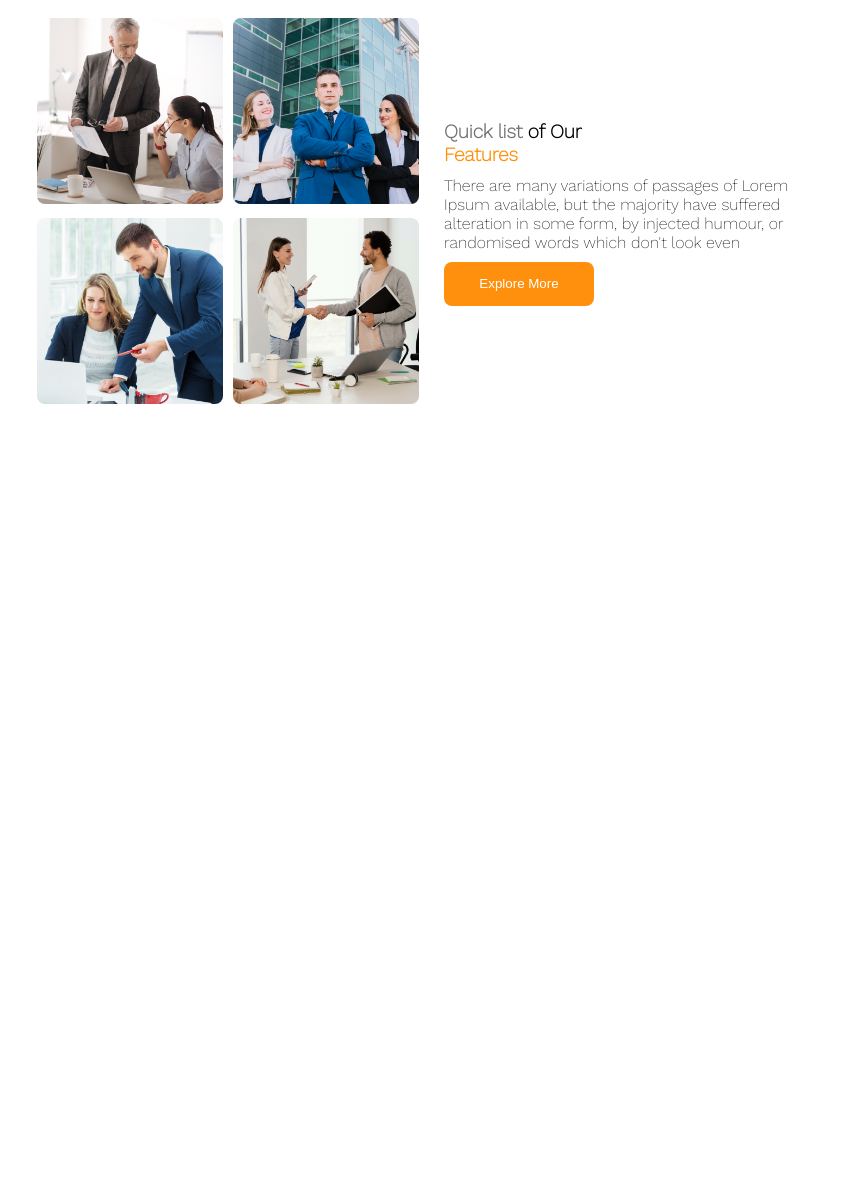
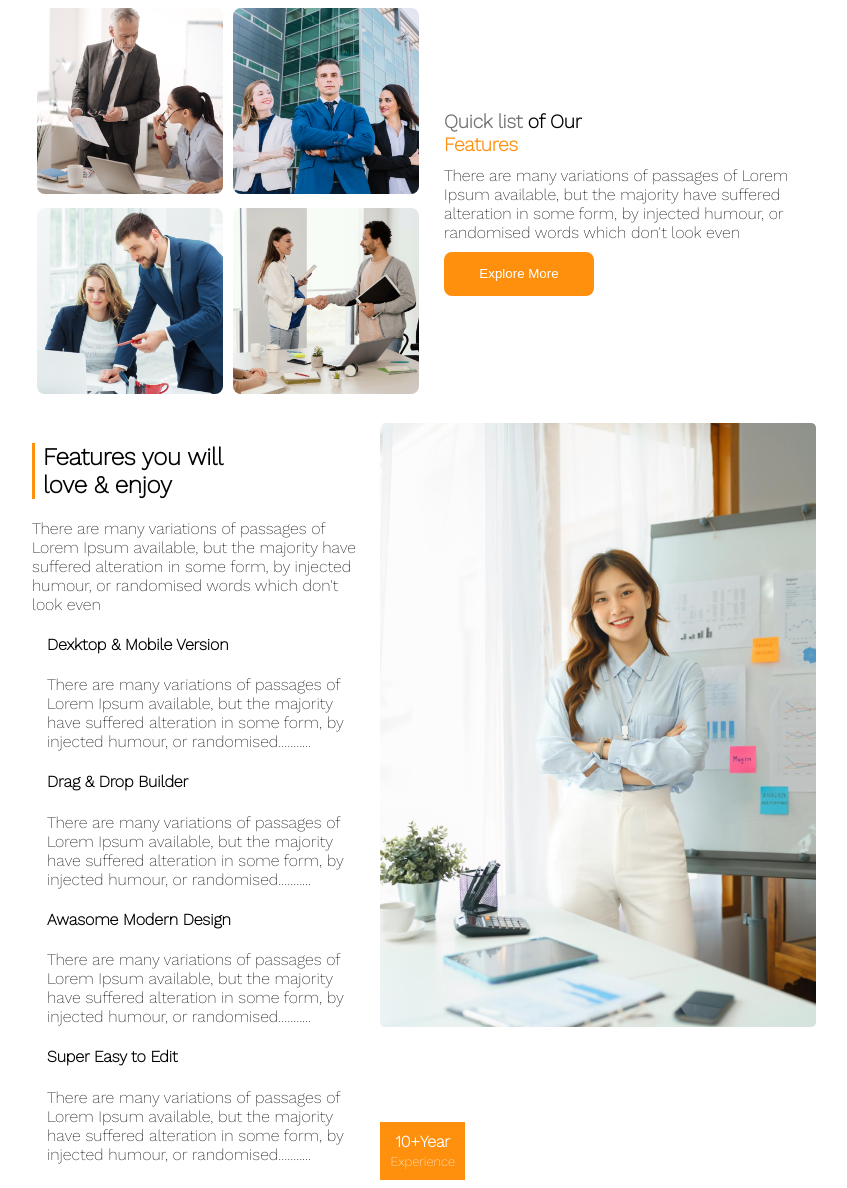
Before and after one commit to Nazmul-Huq/architects-website, a plain HTML site: page index.html in a window 1280 px wide. Shown: the part 736-1924 px from the top of the page, without its empty margins (216-1063 px from the left). Before the commit the page ends 1157 px from the top, so only its background shows below. Drawn offline with nearby package versions, Linux system fonts and the light colour scheme.

Commit message:
loving feature section done

```diff
--- a/index.html
+++ b/index.html
@@ -69,6 +69,38 @@
                 <button class="explore-more-button">Explore More</button>
             </div>
         </section>
+        <section class="loving-features">
+            <div class="loving-features-content">
+                <div class="loving-features-header">
+                    <h1>Features you will <br>love & enjoy</h1>
+                    <p>There are many variations of passages of Lorem Ipsum available, but the majority have suffered alteration in some form, by injected humour, or randomised words which don't look even</p>
+                </div>
+                <div class="loving-features-items">
+                    <div class="loving-feature-item">
+                        <h4>Dexktop & Mobile Version</h4>
+                        <p>There are many variations of passages of Lorem Ipsum available, but the majority have suffered alteration in some form, by injected humour, or randomised...........</p>
+                    </div>
+                    <div class="loving-feature-item">
+                        <h4>Drag & Drop Builder</h4>
+                        <p>There are many variations of passages of Lorem Ipsum available, but the majority have suffered alteration in some form, by injected humour, or randomised...........</p>
+                    </div>
+                    <div class="loving-feature-item">
+                        <h4>Awasome Modern Design</h4>
+                        <p>There are many variations of passages of Lorem Ipsum available, but the majority have suffered alteration in some form, by injected humour, or randomised...........</p>
+                    </div>
+                    <div class="loving-feature-item">
+                        <h4>Super Easy to Edit</h4>
+                        <p>There are many variations of passages of Lorem Ipsum available, but the majority have suffered alteration in some form, by injected humour, or randomised...........</p>
+                    </div>
+                </div>
+            </div>
+            <div class="loving-feature-image-div">
+                <img src="images/architect.png" alt="">
+                <div class="experience-div">10+Year<br> <span style="font-weight: 400; font-size: small;">Experience</span></div>
+            </div>
+
+
+        </section>
     </main>
     <footer class="footer">
 
--- a/styles/main.css
+++ b/styles/main.css
@@ -10,6 +10,9 @@
   }
   .text-primary{
     color: var(--primary-color);
+  }
+  img{
+    width: 100%;
   }
   body{
     background-color: #fff;
@@ -54,7 +57,7 @@
     padding: 10px 100px 10px 100px;
 }
 .banner-image img{
-    width: 100%;
+    /* width: 100%; */
     border-radius: 8px;
     padding-top: 10px;
     padding-bottom: 10px;
@@ -74,11 +77,14 @@
     padding: 10px 240px 0px 240px;
 }
 
+.main section{
+    margin-top: 20px;
+    /* margin-bottom: 20px; */
+}
 /* feature sections styles*/
 .feature{
     display: grid;
     grid-template-columns: repeat(2, 1fr);
-    margin-top: 30px;
 }
 .feature-images{
     display: grid;
@@ -89,7 +95,7 @@
 }
 .image-div img{
     border-radius: 8px;
-    width: 100%;
+    /* width: 100%;     */
 }
 .feature-content{
     display: grid;
@@ -103,6 +109,35 @@
     font-size: larger;
 }
 
+/* section loving features and its items styles*/
+.loving-features{
+    display: grid;
+    grid-template-columns: 1fr 1.25fr;
+}
+.loving-features-header{
+    padding-right: 10px;
+}
+.loving-features-header h1{
+    border-left: 3px solid var(--primary-color);
+    padding-left: 8px;
+}
+.loving-features-items{
+    padding-left: 15px;
+    padding-right: 10px;
+}
+.loving-feature-image-div{
+    position: relative;
+}
+.experience-div{
+    background-color: var(--primary-color);
+    font-weight: 900;
+    text-align: center;
+    color: #fff;
+    position: absolute;
+    bottom: 0px;
+    left: 0px;
+    padding: 10px;
+}
 
 
 
@@ -111,7 +146,7 @@
     .header, .main, .banner-content {
         padding: 10px;
     }
-    .navigation, .feature, .feature-images{
+    .navigation, .feature, .feature-images, .loving-features{
         grid-template-columns: repeat(1, 1fr);
         text-align: center;
     }
```
